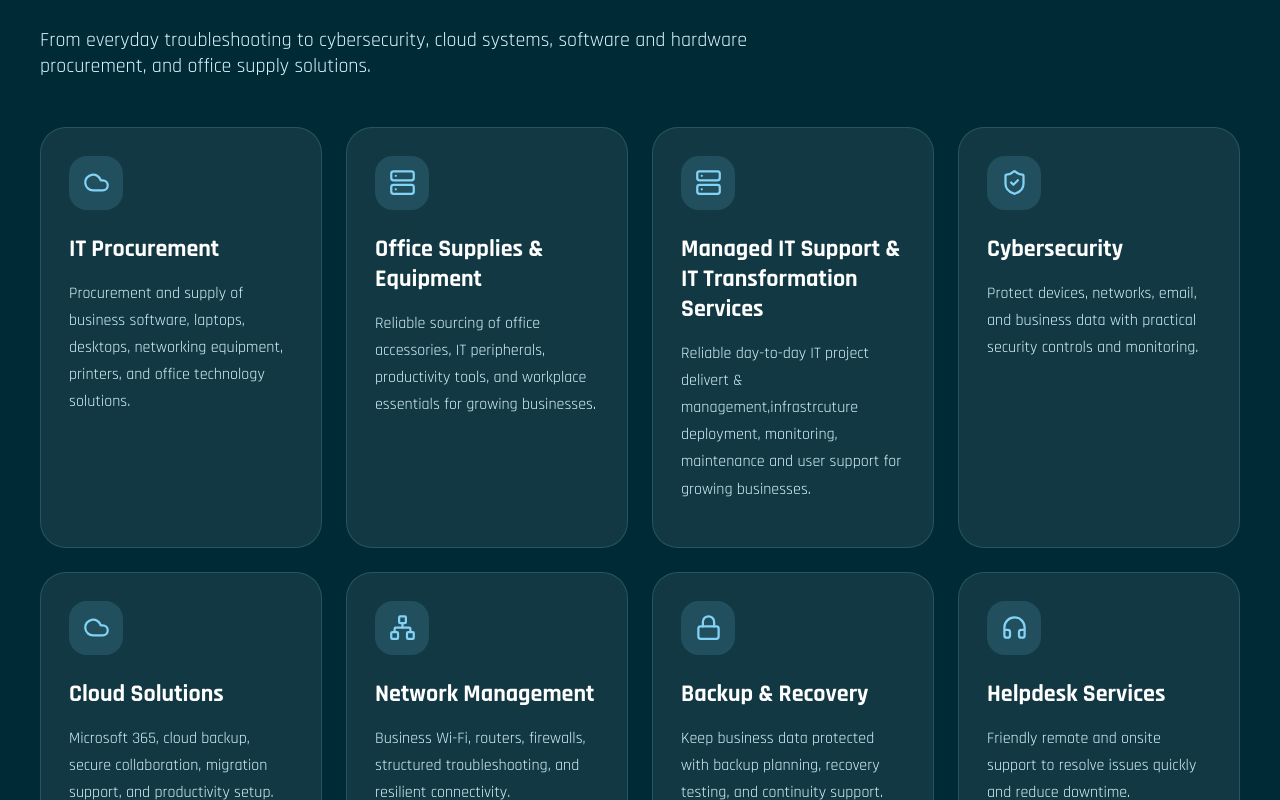
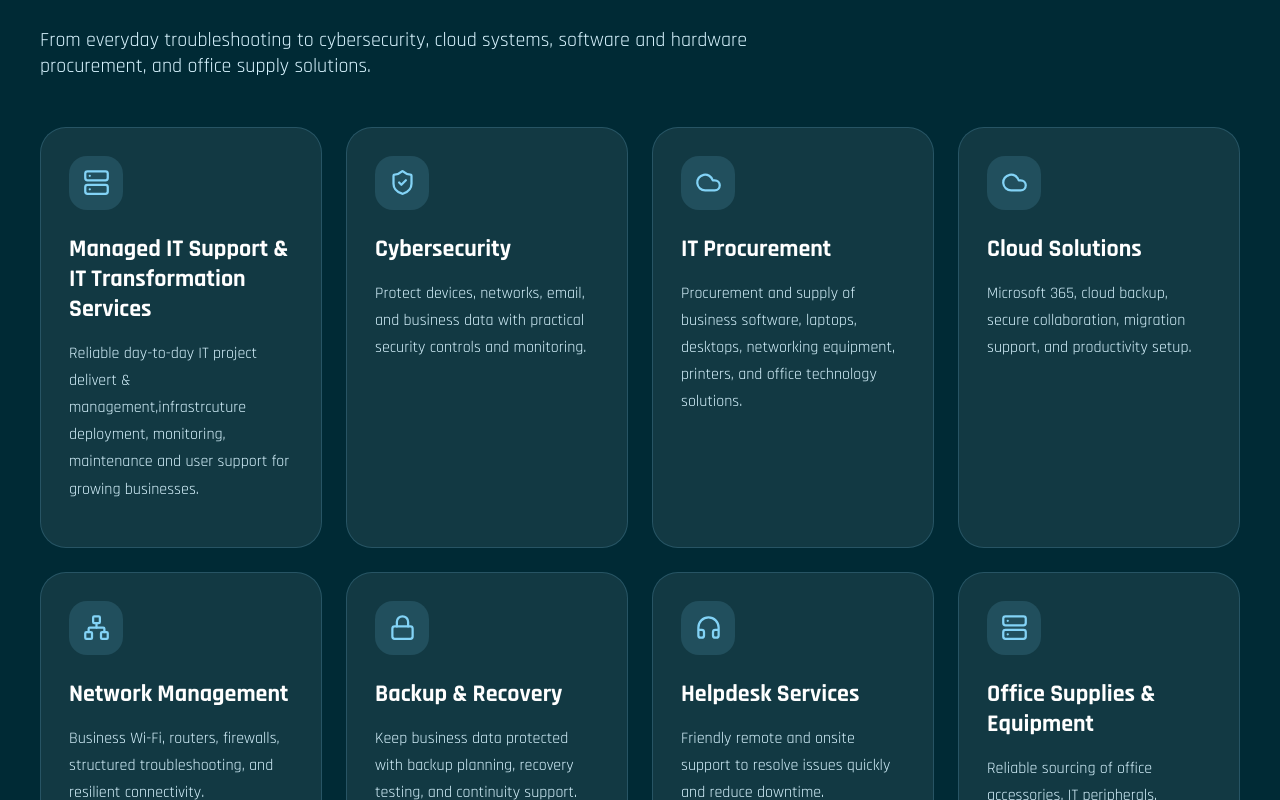
Before and after one commit to Olaribo/olaribo-new, a Next.js app: page / in a window 1280 px wide. Shown: the part 1040-1840 px from the top of the page. Built offline with nearby package versions, Linux system fonts and the light colour scheme.

Commit message:
Reorder services and add missing entry

```diff
--- a/app/page.jsx
+++ b/app/page.jsx
@@ -19,14 +19,14 @@ const logoUrl = "/images/Olaribo Business Solutions-03.png";
 const formEndpoint = "https://formspree.io/f/YOUR_FORM_ID";
 
 const services = [
-  { icon: Cloud, title: "IT Procurement", text: "Procurement and supply of business software, laptops, desktops, networking equipment, printers, and office technology solutions." },
-  { icon: Server, title: "Office Supplies & Equipment", text: "Reliable sourcing of office accessories, IT peripherals, productivity tools, and workplace essentials for growing businesses." },
   { icon: Server, title: "Managed IT Support & IT Transformation Services", text: "Reliable day-to-day IT project delivert & management,infrastrcuture deployment, monitoring, maintenance and user support for growing businesses." },
   { icon: ShieldCheck, title: "Cybersecurity", text: "Protect devices, networks, email, and business data with practical security controls and monitoring." },
+  { icon: Cloud, title: "IT Procurement", text: "Procurement and supply of business software, laptops, desktops, networking equipment, printers, and office technology solutions." },
   { icon: Cloud, title: "Cloud Solutions", text: "Microsoft 365, cloud backup, secure collaboration, migration support, and productivity setup." },
   { icon: Network, title: "Network Management", text: "Business Wi-Fi, routers, firewalls, structured troubleshooting, and resilient connectivity." },
   { icon: Lock, title: "Backup & Recovery", text: "Keep business data protected with backup planning, recovery testing, and continuity support." },
   { icon: Headphones, title: "Helpdesk Services", text: "Friendly remote and onsite support to resolve issues quickly and reduce downtime." },
+  { icon: Server, title: "Office Supplies & Equipment", text: "Reliable sourcing of office accessories, IT peripherals, productivity tools, and workplace essentials for growing businesses." },
 ];
 
 const benefits = [
```
